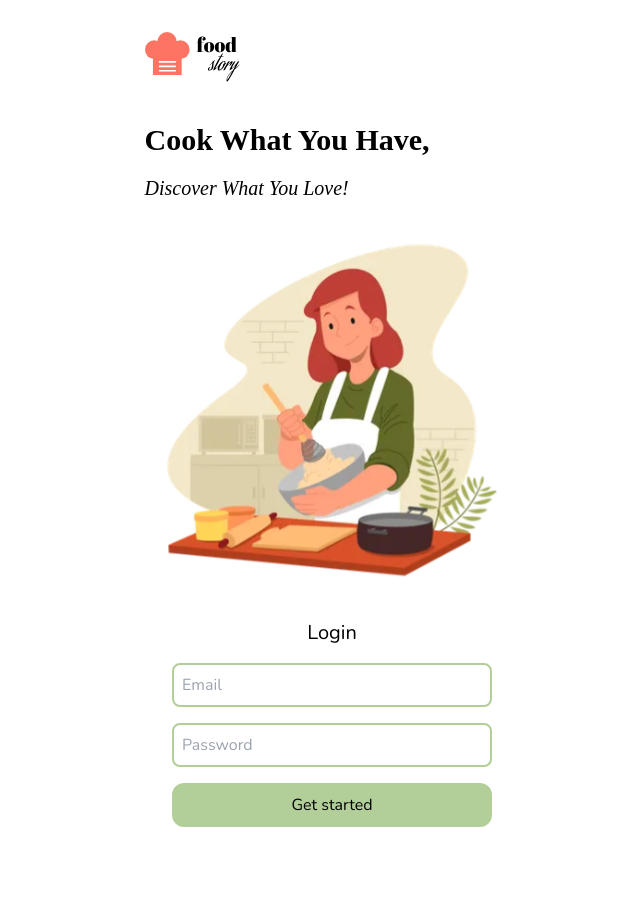
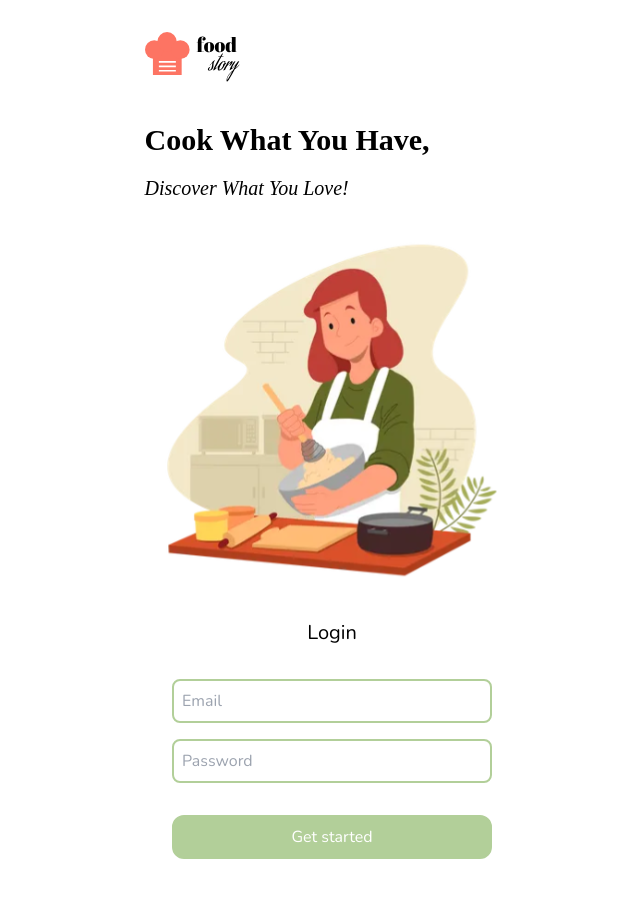
Before and after one commit to Razzoy/foodStoryApp, a React (Vite) app: page /login in a window 1280 px wide. Shown: the top 898 px of the page, without its empty margins (308-948 px from the left). Before the commit the page ends 875 px from the top, so only its background shows below. Built offline with nearby package versions, Linux system fonts and the light colour scheme.

Commit message:
Change few Buttons to Link

```diff
--- a/src/components/BurgerModal/BurgerModal.tsx
+++ b/src/components/BurgerModal/BurgerModal.tsx
@@ -1,7 +1,9 @@
-type Props={
-  hidemodal:()=>void
+import { Link } from "react-router-dom";
+
+type Props = {
+  hidemodal: () => void
 }
-export function BurgerModal({hidemodal}:Props) {
+export function BurgerModal({ hidemodal }: Props) {
   return (
     <div className="bg-black/80 fixed w-screen h-screen" onClick={hidemodal}>
       <div className="flex flex-col gap-6 h-full">
@@ -18,13 +20,13 @@ export function BurgerModal({hidemodal}:Props) {
             <img className="w-4" src="src/assets/icons/Terms.svg"></img>
             <button className="text-left w-48">Terms and conditions</button>
           </div>
-          <a href="http://localhost:5174/login">
-          <div className="flex justify-center p-12">
+
+          <Link to="/login" className="flex justify-center p-12">
             <div className="bg-customGreen w-56 rounded-xl flex justify-center">
-              <button className="text-white p-2">Log out</button>
+              <span className="text-white p-2">Log out</span>
             </div>
-          </div>
-          </a>
+          </Link>
+
         </div>
         <div className="flex justify-center"></div>
       </div>
--- a/src/pages/Login.tsx
+++ b/src/pages/Login.tsx
@@ -1,3 +1,5 @@
+import { Link } from "react-router-dom";
+
 export function Login() {
   return (
     <div className="w-full flex justify-center p-8">
@@ -10,8 +12,7 @@ export function Login() {
         <div className="flex justify-center">
           <img className=" " src="src/assets/icons/mainPicture.svg"></img>
         </div>
-
-        <h1 className="font-Nunito flex justify-center text-wrap text-xl"> Login</h1>
+        <h2 className="mb-4 font-Nunito flex justify-center text-wrap text-xl"> Login</h2>
         <div className="flex items-center flex-col p-4 text-neutral-400">
           <div className="border-2 border-customGreen rounded-lg w-80 flex  cursor-pointer p-2 ">
             <input className="text-left font-Nunito w-80 outline-none" placeholder="Email" />
@@ -22,15 +23,13 @@ export function Login() {
             <input type="password" className="text-left font-Nunito w-80 outline-none" placeholder="Password" />
           </div>
         </div>
-        <a href="http://localhost:5174/">
         <div className="flex justify-center p-4">
-          <div className="border-2 border-customGreen rounded-xl w-80 p-2 bg-customGreen flex justify-center  ">
-            <button className="font-Nunito  ">
-              Get started
-            </button>
-          </div>
+
+          <Link to="/" className="border-2 border-customGreen rounded-xl w-80 p-2 mt-4 bg-customGreen flex justify-center items-center font-Nunito text-white text-center">
+            Get started
+          </Link>
+
         </div>
-        </a>
 
       </div>
     </div>
```
